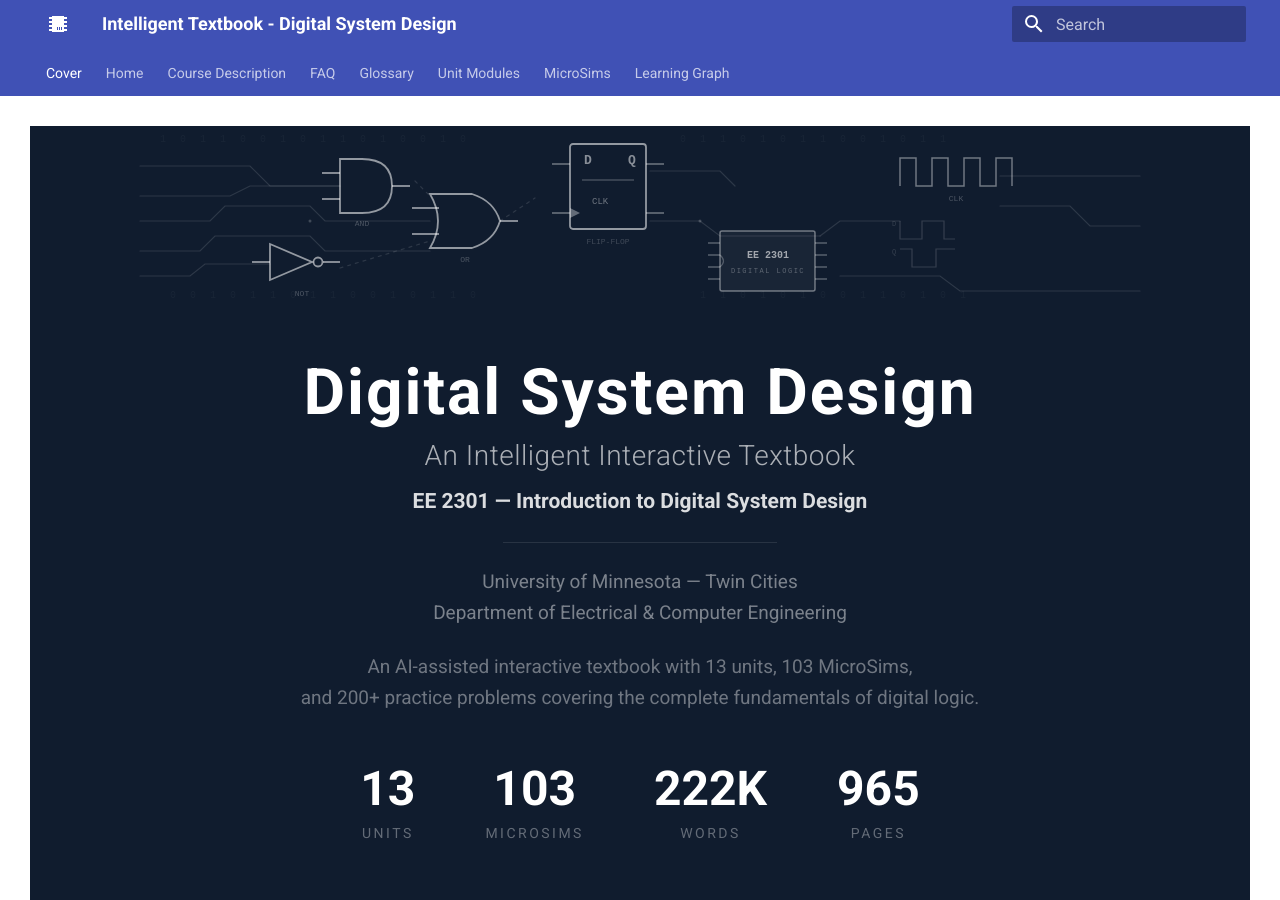
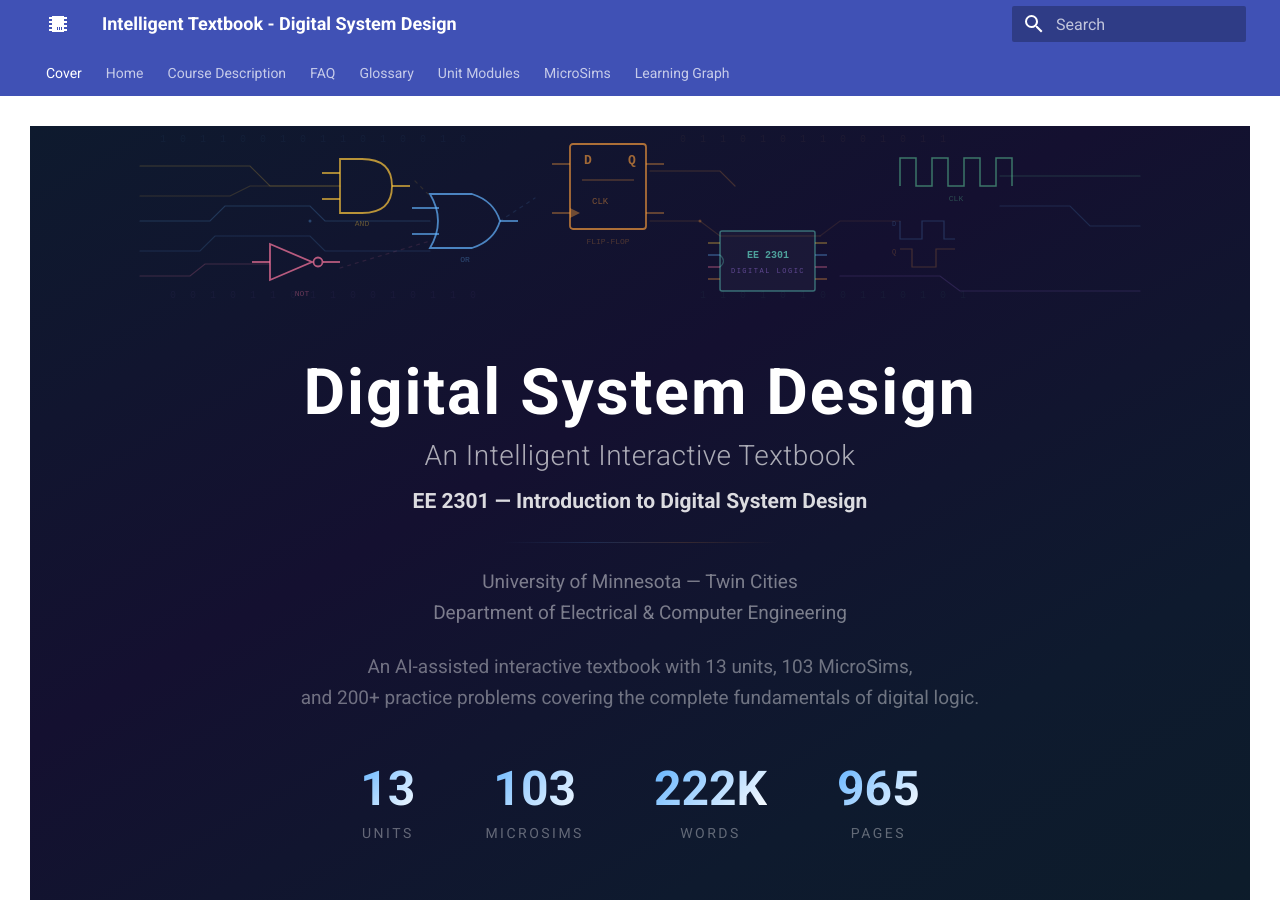
Before and after one commit to Nati-123/intelligent-textbook-ee2301, an MkDocs documentation site: the page built from docs/index.md, in a window 1280 px wide and 900 px high. Built offline with MkDocs 1.6.1 and Material for MkDocs 9.7.7, drawn with Linux system fonts in a browser that asks for light colours.

Commit message:
Add mixed colors to cover — tinted gates, gradient background, colored stat numbers
Co-Authored-By: Claude Opus 4.6 <noreply@anthropic.com>

```diff
--- a/docs/stylesheets/extra.css
+++ b/docs/stylesheets/extra.css
@@ -1,6 +1,6 @@
 /* ===== FULL-PAGE COVER ===== */
 .md-typeset .cover-page {
-  background: #101c2e;
+  background: linear-gradient(150deg, #0e1a2e 0%, #141030 35%, #0e1a2e 65%, #0c1e28 100%);
   color: white;
   margin: -1rem -0.8rem 0 -0.8rem;
   padding: 0;
@@ -80,7 +80,7 @@
 .md-typeset .cover-page hr {
   border: none;
   height: 1px;
-  background: rgba(255,255,255,0.1);
+  background: linear-gradient(90deg, transparent, rgba(100,180,255,0.15), rgba(255,160,60,0.15), transparent);
   margin: 1.2rem auto;
   width: 40%;
 }
@@ -113,7 +113,10 @@
 .md-typeset .stat-number {
   font-size: 2.4rem;
   font-weight: 700;
-  color: white;
+  background: linear-gradient(135deg, #64b4ff, #ffffff);
+  -webkit-background-clip: text;
+  -webkit-text-fill-color: transparent;
+  background-clip: text;
   line-height: 1.1;
 }
 
```
Also changed, not shown: docs/images/circuit-hero.svg.
